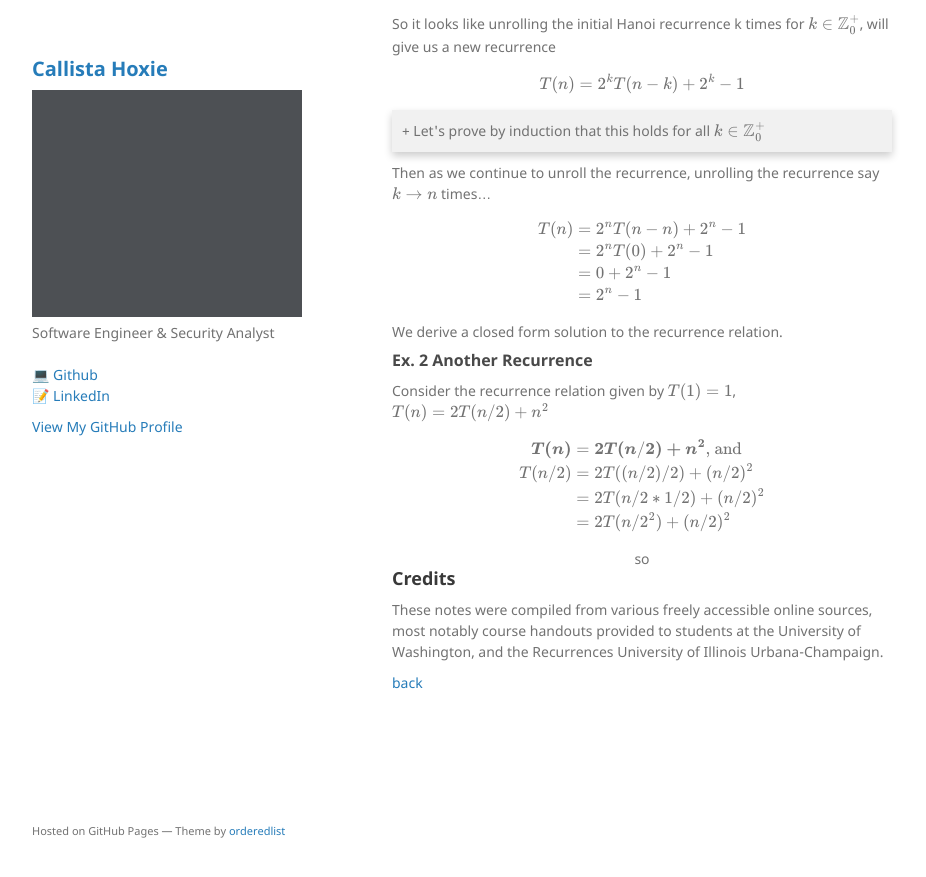
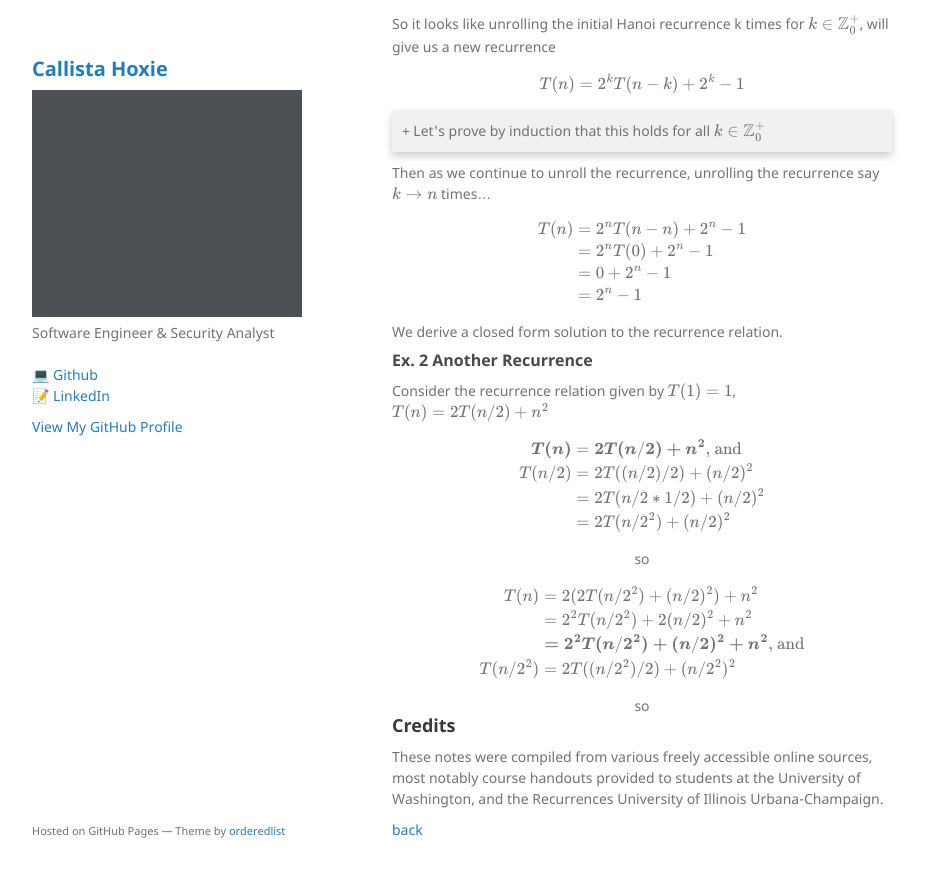
Before and after one commit to callistajosette/callistajosette.github.io, a Jekyll site: the page built from project-crease.md, in a window 1280 px wide and 900 px high, scrolled down 923 px. Shown: the top 877 px of the window, without its empty margins (178-1104 px from the left). Built offline with Jekyll 4.4.1, drawn with Linux system fonts in a browser that asks for light colours; our own code applies the rules of GitHub Pages for plain Markdown files.

Commit message:
Update project-crease.md

```diff
--- a/project-crease.md
+++ b/project-crease.md
@@ -109,6 +109,15 @@ T(n/2) & = 2T((n/2)/2) + (n/2)^{2} \\
 \end{align*}
 $$
 so
+$$
+\begin{align*}
+T(n) & = 2(2T(n/2^{2})+(n/2)^{2}) + n^{2} \\
+& = 2^{2}T(n/2^{2})+2(n/2)^{2} + n^{2} \\
+& \boldsymbol{= 2^{2}T(n/2^{2})+(n/2)^{2} + n^{2}} \text{, and} \\
+T(n/2^{2}) & = 2T((n/2^{2})/2) + (n/2^{2})^{2} \\
+\end{align*}
+$$
+so
 </center>
 
 ## Credits
```
